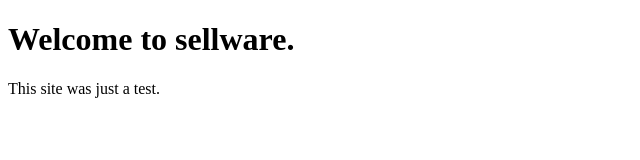
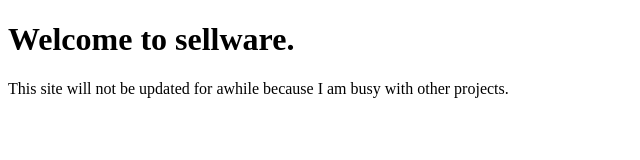
Before and after one commit to Swellware/test, a plain HTML site: page index.html in a window 1280 px wide. Shown: the whole page, without its empty margins (0-640 px from the left). Drawn offline with Linux system fonts and the light colour scheme.

Commit message:
Update index.html

```diff
--- a/index.html
+++ b/index.html
@@ -4,7 +4,7 @@
 
 <h1>Welcome to sellware.</h1>
 
-<p>This site was just a test.</p>
+<p>This site will not be updated for awhile because I am busy with other projects. </p>
 
 </body>
 </html>
```
